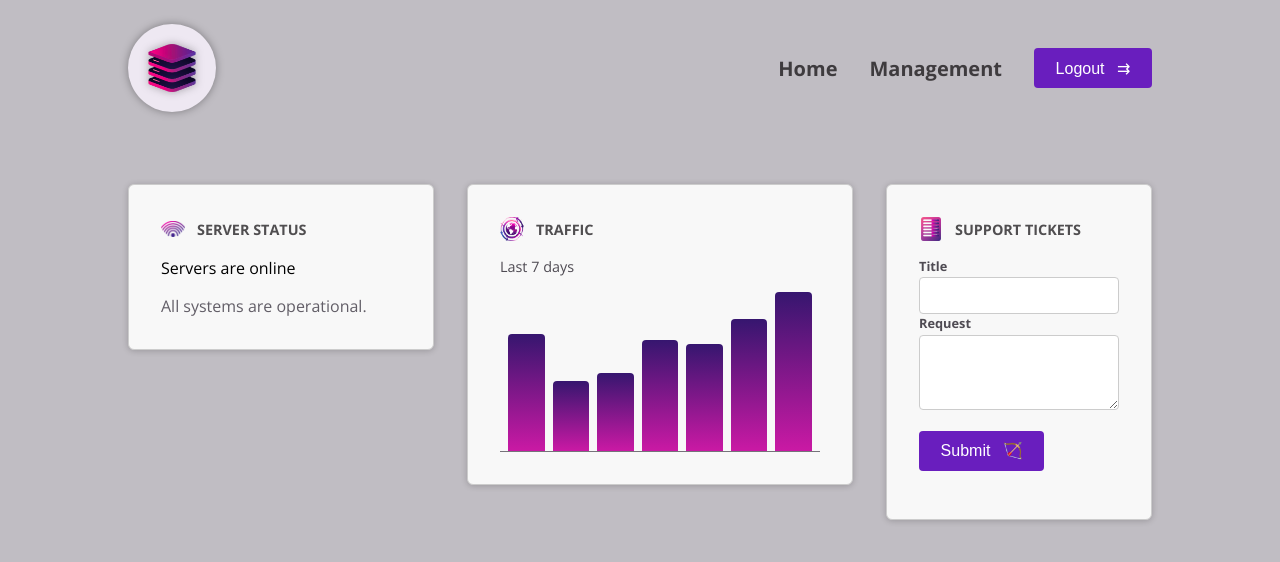
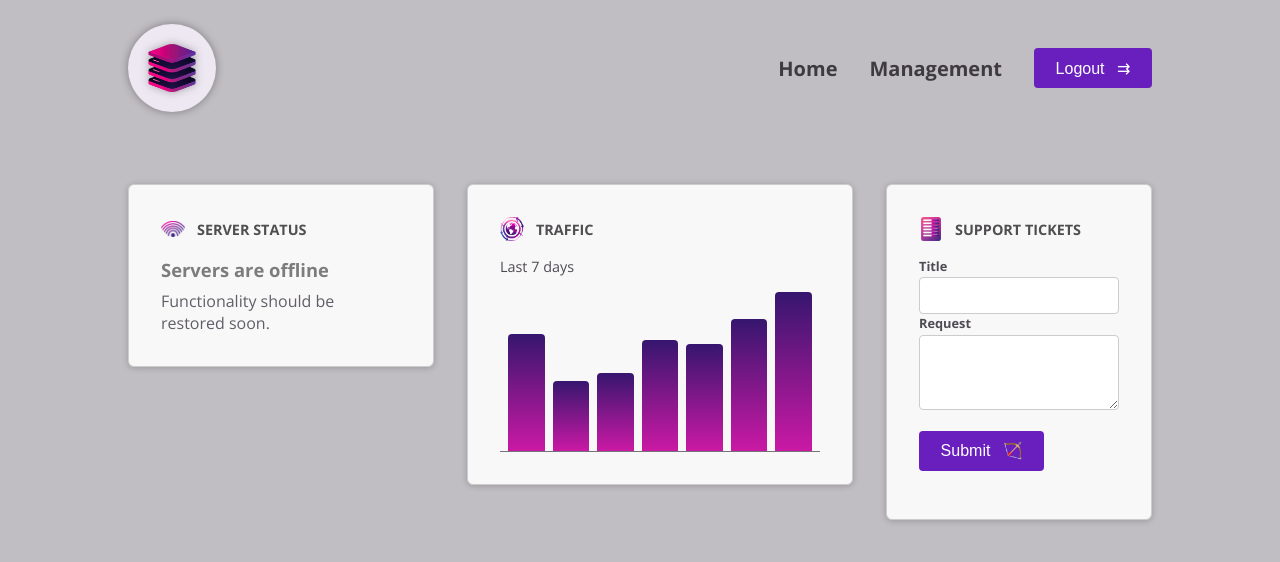
Before and after one commit to JulienSalvatore/Angular-course-complex-components-and-templates, an Angular app: page / in a window 1280 px wide. Shown: the top 562 px of the page. Built offline with nearby package versions, Linux system fonts and the light colour scheme.

Commit message:
go further

```diff
--- a/src/app/dashboard/server-status/server-status.component.html
+++ b/src/app/dashboard/server-status/server-status.component.html
@@ -1,3 +1,11 @@
+<div
+  [class.status]="{
+    status: true,
+    'status-online': currentStatus === 'online',
+    'status-offline': currentStatus === 'offline',
+    'status-unknown': currentStatus === 'unknown',
+  }"
+>
   @if (currentStatus === 'online') {
   <p>Servers are online</p>
   <p>All systems are operational.</p>
@@ -8,3 +16,4 @@
   <p>Server status is unknown</p>
   <p>Fetching server status failed.</p>
   }
+</div>
--- a/src/app/dashboard/server-status/server-status.component.ts
+++ b/src/app/dashboard/server-status/server-status.component.ts
@@ -8,5 +8,5 @@
   styleUrl: './server-status.component.css',
 })
 export class ServerStatusComponent {
-  currentStatus = 'online';
+  currentStatus = 'offline';
 }
--- a/src/app/shared/control/control.component.ts
+++ b/src/app/shared/control/control.component.ts
@@ -1,4 +1,12 @@
-import { Component, Input, input, ViewEncapsulation } from '@angular/core';
+import {
+  Component,
+  Input,
+  input,
+  ViewEncapsulation,
+  HostBinding,
+  inject,
+  ElementRef,
+} from '@angular/core';
 
 @Component({
   selector: 'app-control',
@@ -9,8 +17,16 @@
   encapsulation: ViewEncapsulation.None,
   host: {
     class: 'control',
+    '(click)': 'onClick()',
   },
 })
 export class ControlComponent {
+  // @HostBinding('class') className = 'control';
   label = input.required<string>();
+  private el = inject(ElementRef);
+
+  onClick() {
+    console.log('Clicked');
+    console.log(this.el);
+  }
 }
```
Lines whose indentation alone changed are shown as unchanged.
